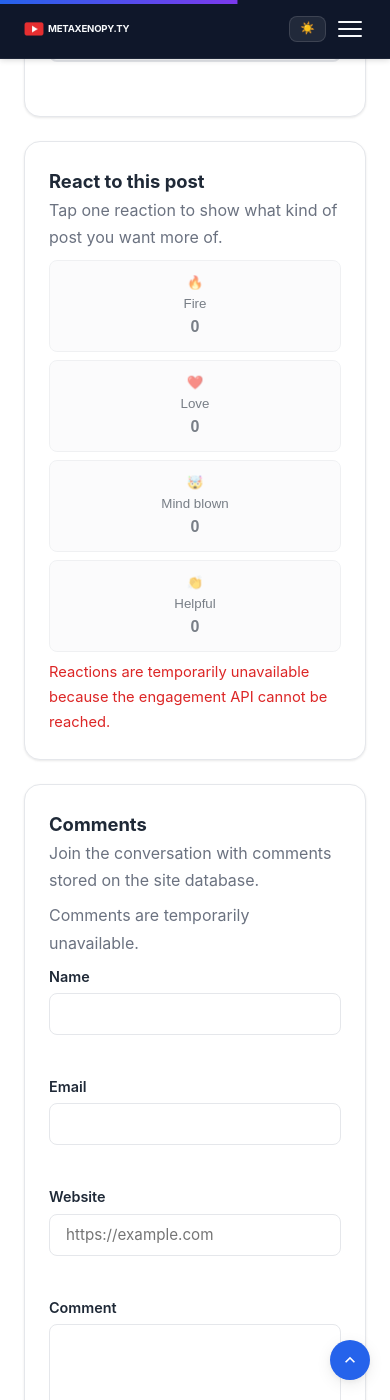
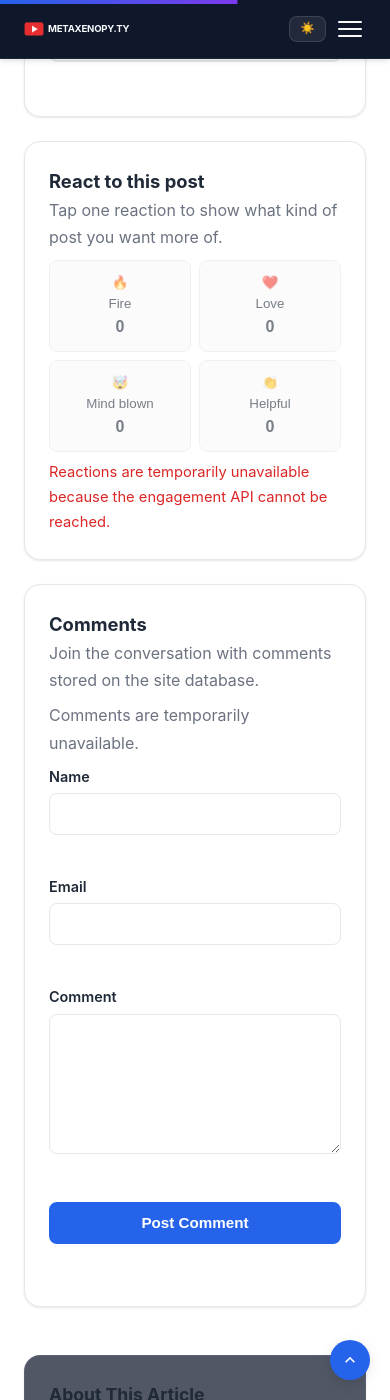
Before and after one commit to darzmackz/darzmackz.github.io, a Jekyll site: the page built from _posts/2025-03-01-welcome-to-metaxenopy.md, in a window 390 px wide and 1400 px high, scrolled down 2282 px. Built offline with Jekyll 4.4.1, drawn with Linux system fonts in a browser that asks for light colours.

Commit message:
Improve comment form and reactions layout
Enhance comment form validation and simplify comment handling: add inputmode, autocomplete and a regex pattern to the email input; remove usage of the website input (no longer shown as a linked author) and stop sending/clearing author_website in submissions. Harden engagement fetch error handling to only mark unavailable on TypeError. Adjust CSS for .post-reaction-list: separate it from .post-engagement-summary, use a two-column grid with a 1-column collapse at <=360px for better responsiveness. Updated corresponding minified CSS/JS files.

```diff
--- a/_layouts/post.html
+++ b/_layouts/post.html
@@ -127,11 +127,7 @@ layout: default
         </div>
         <div class="form-group">
           <label for="comment-email">Email</label>
-          <input type="email" id="comment-email" name="email" maxlength="160" required />
-        </div>
-        <div class="form-group">
-          <label for="comment-website">Website</label>
-          <input type="url" id="comment-website" name="website" placeholder="https://example.com" />
+          <input type="email" id="comment-email" name="email" maxlength="160" inputmode="email" autocomplete="email" pattern="^[^\\s@]+@[^\\s@]+\\.[^\\s@]+$" required />
         </div>
         <div class="form-group">
           <label for="comment-message">Comment</label>
--- a/assets/css/main.css
+++ b/assets/css/main.css
@@ -1688,9 +1688,12 @@ ul, ol {
     gap: var(--spacing-sm);
   }
 
-  .post-engagement-summary,
+  .post-engagement-summary {
+    grid-template-columns: 1fr;
+  }
+
   .post-reaction-list {
-    grid-template-columns: 1fr;
+    grid-template-columns: repeat(2, minmax(0, 1fr));
   }
 
   .contact-form {
@@ -1747,6 +1750,10 @@ ul, ol {
     width: 100%;
   }
 
+  .post-reaction-list {
+    grid-template-columns: repeat(2, minmax(0, 1fr));
+  }
+
   .post-list-item {
     padding: var(--spacing-md) 0;
   }
@@ -1761,6 +1768,12 @@ ul, ol {
 
   .post-excerpt {
     font-size: 0.9rem;
+  }
+}
+
+@media (max-width: 360px) {
+  .post-reaction-list {
+    grid-template-columns: 1fr;
   }
 }
 
--- a/assets/js/main.js
+++ b/assets/js/main.js
@@ -186,7 +186,9 @@
         }
         return response.json();
       }).catch(function (error) {
-        engagementUnavailable = true;
+        if (error && error.name === 'TypeError') {
+          engagementUnavailable = true;
+        }
         throw error;
       });
     }
@@ -225,10 +227,9 @@
       commentsList.innerHTML = items.map(function (comment) {
         var author = escapeHtml(comment.author_name || 'Anonymous');
         var message = escapeHtml(comment.comment_body || '').replace(/\n/g, '<br>');
-        var website = comment.author_website ? '<a href="' + escapeHtml(comment.author_website) + '" target="_blank" rel="noopener">' + author + '</a>' : author;
         return '<article class="post-comment-item">' +
           '<header class="post-comment-head">' +
-          '<strong>' + website + '</strong>' +
+          '<strong>' + author + '</strong>' +
           '<time datetime="' + escapeHtml(comment.created_at || '') + '">' + escapeHtml(formatCommentDate(comment.created_at || '')) + '</time>' +
           '</header>' +
           '<p class="post-comment-body">' + message + '</p>' +
@@ -274,7 +275,6 @@
       if (!commentForm) return;
       var nameInput = commentForm.querySelector('[name="name"]');
       var emailInput = commentForm.querySelector('[name="email"]');
-      var websiteInput = commentForm.querySelector('[name="website"]');
       var messageInput = commentForm.querySelector('[name="message"]');
       var honeypotInput = commentForm.querySelector('[name="company"]');
 
@@ -296,7 +296,6 @@
           url: postUrl,
           author_name: nameInput ? nameInput.value.trim() : '',
           author_email: emailInput ? emailInput.value.trim() : '',
-          author_website: websiteInput ? websiteInput.value.trim() : '',
           comment_body: messageInput ? messageInput.value.trim() : '',
           company: honeypotInput ? honeypotInput.value.trim() : '',
           visitor_token: getVisitorToken()
@@ -308,7 +307,6 @@
             if (emailInput) window.localStorage.setItem(commenterEmailKey, emailInput.value.trim());
           } catch (e) {}
           if (messageInput) messageInput.value = '';
-          if (websiteInput) websiteInput.value = '';
           setFeedback(commentFeedback, data && data.message ? data.message : 'Comment posted successfully.', false);
           renderComments(data.comments || []);
         }).catch(function () {
```
Also changed, not shown: assets/css/main.min.css, assets/js/main.min.js.
